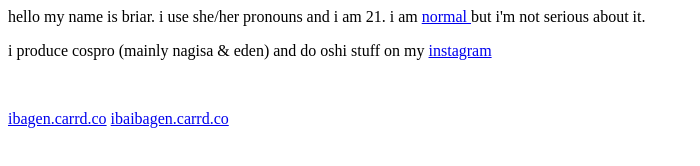
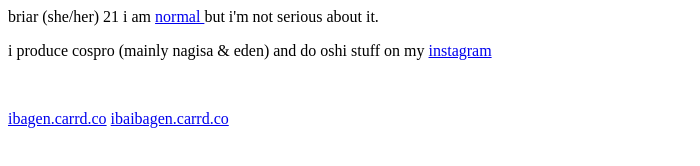
Before and after one commit to poisonstrategy/poisonstrategy.github.io, a plain HTML site: page index.html in a window 1280 px wide. Shown: the whole page, without its empty margins (0-700 px from the left). Drawn offline with Linux system fonts and the light colour scheme.

Commit message:
Update index.html

```diff
--- a/index.html
+++ b/index.html
@@ -5,7 +5,8 @@
 	</head>
 	<body>
 		<p>
-			hello my name is briar. i use she/her pronouns and i am 21. i am <a href = https://ensemble-stars.jp/characters/saegusa_ibara/> normal </a> but i'm not serious about it.
+			briar (she/her) 21
+			i am <a href = https://ensemble-stars.jp/characters/saegusa_ibara/> normal </a> but i'm not serious about it.
 		</p>
 		<p> i produce cospro (mainly nagisa & eden) and do oshi stuff on my <a href = https://www.instagram.com/xsi_cs/>instagram</a> </p>
 
```
